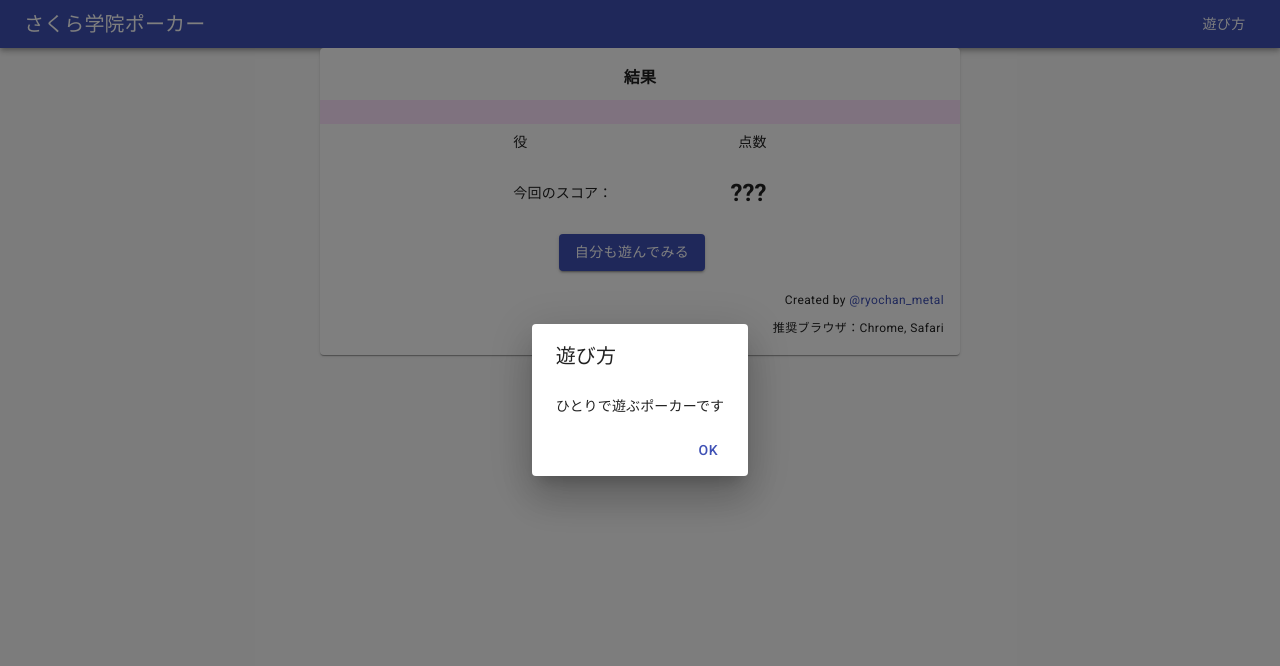
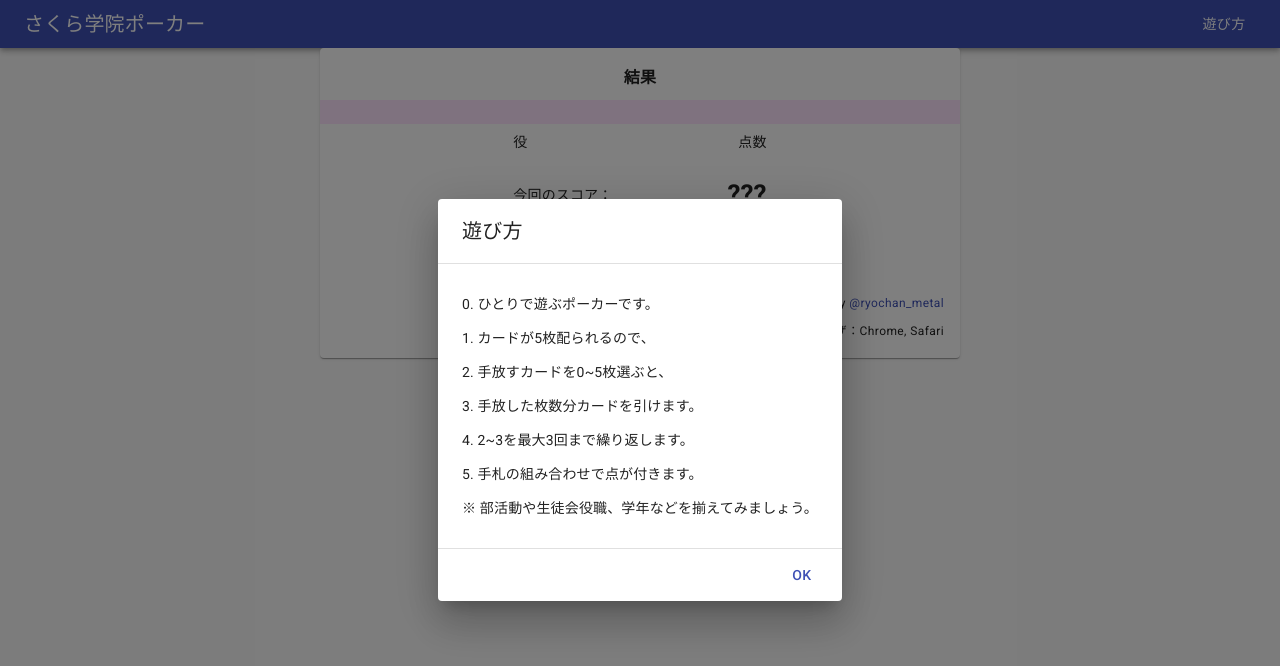
Before and after one commit to ryochansq/sakura-poker, a Next.js app: page /result in a window 1280 px wide. Both pictures are taken after a click on the button "遊び方". Shown: the top 666 px of the page. Built offline with nearby package versions, Linux system fonts and the light colour scheme.

Commit message:
add tips

```diff
--- a/src/components/HowToPlayDialog.tsx
+++ b/src/components/HowToPlayDialog.tsx
@@ -25,9 +25,14 @@ const HowToPlayDialog: React.FC<Props> = ({ defaultState = false }) => {
       <Button onClick={() => setIsOpen(true)} color="inherit">遊び方</Button>
       <Dialog open={isOpen} onClose={handleClose}>
         <DialogTitle>遊び方</DialogTitle>
-        <DialogContent>
-          ひとりで遊ぶポーカーです
-
+        <DialogContent dividers>
+          <p>0. ひとりで遊ぶポーカーです。</p>
+          <p>1. カードが5枚配られるので、</p>
+          <p>2. 手放すカードを0~5枚選ぶと、</p>
+          <p>3. 手放した枚数分カードを引けます。</p>
+          <p>4. 2~3を最大3回まで繰り返します。</p>
+          <p>5. 手札の組み合わせで点が付きます。</p>
+          <p>※ 部活動や生徒会役職、学年などを揃えてみましょう。</p>
         </DialogContent>
         <DialogActions>
           <Button onClick={handleClose} color="primary">OK</Button>
--- a/src/pages/result.tsx
+++ b/src/pages/result.tsx
@@ -1,11 +1,12 @@
 import React from 'react'
-import { Button, Card, Grid, Typography } from '@material-ui/core'
+import { Button, Card, Grid, Tooltip, Typography, Zoom } from '@material-ui/core'
 import { Twitter } from '@material-ui/icons'
 import { makeStyles, createStyles } from '@material-ui/core/styles'
 import { useRouter } from 'next/router'
 
 import Layout from 'components/Layout'
 import { Member } from 'interfaces/index'
+import { MemberInfo } from 'interfaces/memberInfo'
 import { getCombos } from 'utils/score'
 
 const useStyles = makeStyles(() => createStyles({
@@ -16,29 +17,35 @@ const useStyles = makeStyles(() => createStyles({
   field: {
     backgroundColor: '#ffe5ff',
   },
-  selected: {
-    border: 'solid 2px red',
-    margin: -2,
+  focused: {
+    border: 'solid 3px #00f',
+    margin: -3,
   },
   img: {
     width: '100%',
     height: 'auto',
   },
+  comboName: {
+    cursor: 'pointer',
+    color: '#00d',
+    textDecoration: 'underline',
+  },
   button: {
     textTransform: 'none',
+  },
+  score: {
+    fontSize: 26,
+    fontWeight: 600,
   },
   tweet: {
     textTransform: 'none',
     backgroundColor: '#1DA1F2',
     fontWeight: 600,
   },
-  score: {
-    fontSize: 24,
-    fontWeight: 600,
-  }
 }))
 
 const IndexPage = () => {
+  const [focusedMembers, setFocusedMembers] = React.useState<Member[]>([])
   const classes = useStyles()
   const router = useRouter()
   const members = router.query.member as Member[]
@@ -55,6 +62,11 @@ const IndexPage = () => {
     window.open(intent)
   }
 
+  const onTipOpen = (comboMembersInfo: MemberInfo[]) => {
+    const comboMembers = comboMembersInfo.map(memberInfo => memberInfo.name)
+    setFocusedMembers(comboMembers)
+  }
+
   return (
     <Layout isDialogOpen={false}>
       <Grid item xs={12}>
@@ -63,7 +75,7 @@ const IndexPage = () => {
       <Grid item container justify='center' spacing={1} className={classes.field}>
         {!!members && members.map(member =>
           <Grid key={member} item xs={2}>
-            <Card>
+            <Card className={focusedMembers.some(focused => focused === member) ? classes.focused : ''}>
               <img src={`members/${member}.jpg`} className={classes.img} />
             </Card>
           </Grid>
@@ -76,7 +88,16 @@ const IndexPage = () => {
         </Grid>
         {combos.map(combo =>
           <Grid key={combo.name} item container justify='center'>
-            <Grid item xs={8} sm={4}>{combo.name}</Grid>
+            <Tooltip
+              arrow
+              onOpen={() => onTipOpen(combo.members)}
+              onClose={() => setFocusedMembers([])}
+              placement='top-start'
+              title={combo.description}
+              TransitionComponent={Zoom}
+            >
+              <Grid item xs={8} sm={4} className={classes.comboName}>{combo.name}</Grid>
+            </Tooltip>
             <Grid item container xs={2} sm={1} justify='flex-end'>{combo.score}</Grid>
           </Grid>
         )}
@@ -89,10 +110,10 @@ const IndexPage = () => {
       </Grid>
       <Grid item container direction='row' justify='center' spacing={2}>
         <Grid item>
-          <Button onClick={() => router.push('/')} variant='contained' color='primary' className={classes.button}>{isResult ? 'もういちど遊ぶ' : '自分も遊んでみる'}</Button>
+          <Button onClick={() => router.push(`/${isResult ? '?exp=1' : ''}`)} variant='contained' color='primary' className={classes.button}>{isResult ? 'もういちど遊ぶ' : '自分も遊んでみる！'}</Button>
         </Grid>
         <Grid item>
-          {isResult && <Button onClick={tweet} variant='contained' color='primary' className={classes.tweet} startIcon={<Twitter />}>結果をTweet</Button>}
+          {isResult && <Button onClick={tweet} variant='contained' color='primary' className={classes.tweet} startIcon={<Twitter />} disabled>結果をTweet</Button>}
         </Grid>
       </Grid>
     </Layout>
--- a/src/utils/score.ts
+++ b/src/utils/score.ts
@@ -66,14 +66,14 @@ const comboTransfer = (members: MemberInfo[]): Combo[] => {
   if (members.every(member => member[keyword] === '初期メンバー'))
     return [{
       name: '初期メンバー ﾌﾗｯｼｭ',
-      description: '初期メンバーを5人揃える',
+      description: '初期メンバーを5人そろえる',
       members,
       score: 50,
     }]
   if (members.every(member => member[keyword] === 2015))
     return [{
       name: '2015年度転入生 ﾌﾗｯｼｭ',
-      description: '2015年度転入生を5人揃える',
+      description: '2015年度転入生を5人そろえる',
       members,
       score: 50,
     }]
@@ -91,7 +91,7 @@ const comboTransfer = (members: MemberInfo[]): Combo[] => {
     if (key >= 2010 && map.get(key) === allMap.get(key))
       combos.push({
         name: `${key}年度転入生`,
-        description: `${key}年度転入生を全員揃える`,
+        description: `${key}年度転入生を全員そろえる`,
         members: members.filter(member => member[keyword] === key),
         score: map.get(key)! * 10 + 5
       })
@@ -115,14 +115,14 @@ const comboGraduate = (members: MemberInfo[]): Combo[] => {
       if (2011 <= key && key <= 2019)
         combos.push({
           name: `${key}年度卒業生`,
-          description: `${key}年度卒業生を全員揃える`,
+          description: `${key}年度卒業生を全員そろえる`,
           members: members.filter(member => member[keyword] === key),
           score: map.get(key)! * 10 + 5
         })
       else if (typeof key === 'number' && 2020 <= key && key <= 2021)
         combos.push({
           name: `2020年度 中等部${2023 - key}年`,
-          description: `2020年度の中等部${2023 - key}年を全員揃える`,
+          description: `2020年度の中等部${2023 - key}年を全員そろえる`,
           members: members.filter(member => member[keyword] === key),
           score: map.get(key)! * 10 + 5
         })
@@ -140,14 +140,14 @@ const comboPositions = (members: MemberInfo[]): Combo[] => {
     if (allMap.get(key) === 1)
       combos.push({
         name: `${key}`,
-        description: `${key}を全員揃える`,
+        description: `${key}を全員そろえる`,
         members: members.filter(member => member[keyword].some(position => position === key)),
         score: 5
       })
     else if (num >= 2)
       combos.push({
         name: `${key} ${getNumWord(num)}`,
-        description: `${key}を${num}人揃える`,
+        description: `${key}を${num}人そろえる`,
         members: members.filter(member => member[keyword].some(position => position === key)),
         score: num * 10
       })
@@ -156,6 +156,13 @@ const comboPositions = (members: MemberInfo[]): Combo[] => {
 }
 const comboClubs = (members: MemberInfo[]): Combo[] => {
   const keyword = 'clubs'
+  if (members.every(member => member[keyword].some(club => club === 'Twinklestars（1期）')))
+    return [{
+      name: 'Twinklestars（1期） ﾌﾗｯｼｭ',
+      description: 'Twinklestars（1期）を5人そろえる',
+      members,
+      score: 50,
+    }]
   const allMap = getMap(memberInfo, keyword)
   const map = getMap(members, keyword)
   const combos: Combo[] = []
@@ -163,9 +170,9 @@ const comboClubs = (members: MemberInfo[]): Combo[] => {
     if (map.get(key) === allMap.get(key))
       combos.push({
         name: `${key}`,
-        description: `${key}を全員揃える`,
+        description: `${key}を全員そろえる`,
         members: members.filter(member => member[keyword].some(club => club === key)),
-        score: map.get(key)! * 10 + 5
+        score: map.get(key)! === 1 ? 5 : map.get(key)! * 10 + 5
       })
   }
   return combos
@@ -186,7 +193,7 @@ const comboBirthMonth = (members: MemberInfo[]): Combo[] => {
     if (num >= 2) {
       combos.push({
         name: `${key}月生まれ ${getNumWord(num)}`,
-        description: `${key}月生まれを${num}人揃える`,
+        description: `${key}月生まれを${num}人そろえる`,
         members: members.filter(member => member[keyword] === key),
         score: num * 10
       })
@@ -203,7 +210,7 @@ const comboHome = (members: MemberInfo[]): Combo[] => {
     if (num >= 2) {
       combos.push({
         name: `${key}出身 ${getNumWord(num)}`,
-        description: `${key}出身を${num}人揃える`,
+        description: `${key}出身を${num}人そろえる`,
         members: members.filter(member => member[keyword] === key),
         score: num * 10
       })
@@ -219,7 +226,7 @@ const comboUniform = (members: MemberInfo[]): Combo[] => {
     if (map.get(key) === 5)
       combos.push({
         name: `${key} ﾌﾗｯｼｭ`,
-        description: `${key}を5人揃える`,
+        description: `${key}を5人そろえる`,
         members,
         score: 50
       })
@@ -243,14 +250,14 @@ const comboOthers = (members: MemberInfo[]): Combo[] => {
       else if (key === '佐藤' || key === '森')
         combos.push({
           name: `${key} ﾍﾟｱ`,
-          description: `${key}を2人揃える`,
+          description: `${key}を2人そろえる`,
           members: members.filter(member => member[keyword].some(other => other === key)),
           score: 20
         })
       else
         combos.push({
           name: `${key}`,
-          description: `${key}を全員揃える`,
+          description: `${key}を全員そろえる`,
           members: members.filter(member => member[keyword].some(other => other === key)),
           score: map.get(key)! * 10 + 5
         })
```
Also changed, not shown: src/interfaces/index.ts (+4 -4 lines), src/interfaces/memberInfo.ts (+19 -19 lines), src/pages/index.tsx (+9 -6 lines).
